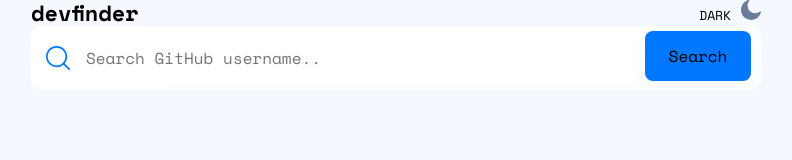
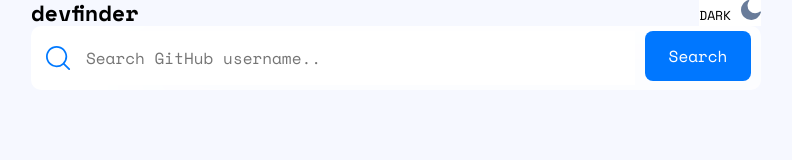
Before and after one commit to mayor-creator/github_user_search_app_component, a React (Vite) app: page / in a window 1280 px wide. Shown: the top 160 px of the page, without its empty margins (244-1036 px from the left). Built offline with nearby package versions, Linux system fonts and the light colour scheme.

Commit message:
fix color variable value

```diff
--- a/scss/global/_colors.scss
+++ b/scss/global/_colors.scss
@@ -5,7 +5,7 @@
   --color-san_marion: hsl(217, 35%, 45%); //4B6A9B
   --color-licorice: hsl(217, 21%, 21%); //2B3442
   --color-ghost_white: hsl(227, 100%, 98%); //F6F8FF
-  --color-white: hsl(0, 0, 100%); //FEFEFE
+  --color-white: hsl(0, 0%, 100%); //FEFEFE
   // dark model colors
   --color-midnight_express: hsl(210, 11%, 4%); //141D2F
   --color-midnight_express_dark: hsl(222, 41%, 20%); //1E2A47
```
